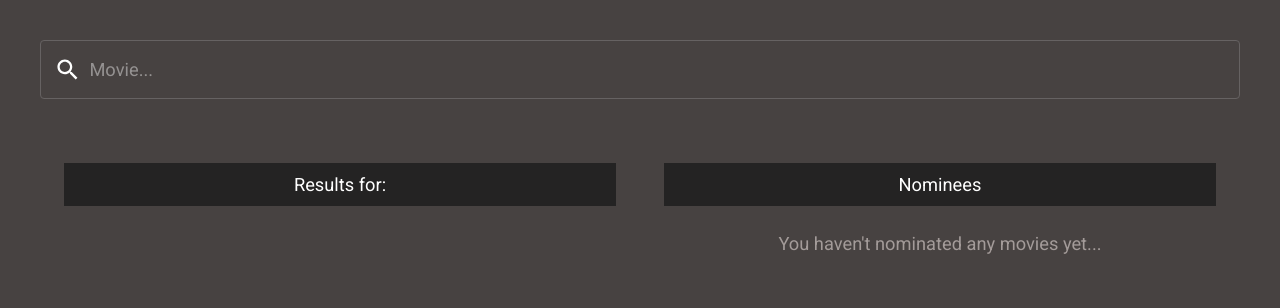
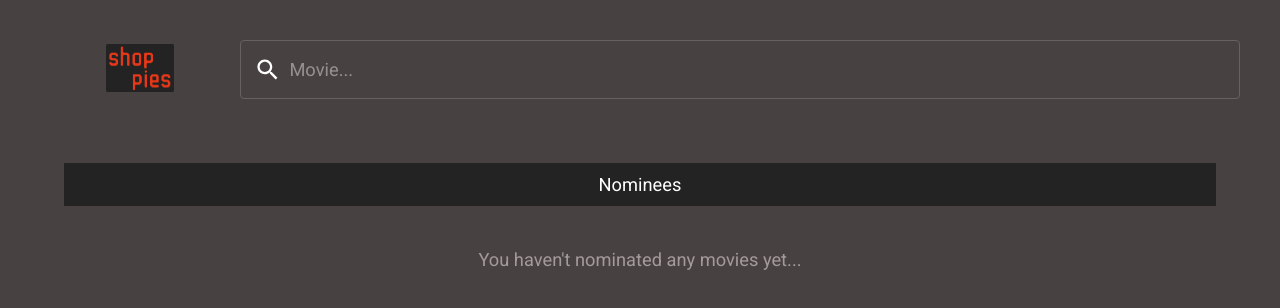
Before and after one commit to ruslan-akhm/shoppies, a React (Create React App) app: page / in a window 1280 px wide. Shown: the top 308 px of the page. Built offline with nearby package versions, Linux system fonts and the light colour scheme.

Commit message:
Major layout update

```diff
--- a/src/components/desktop/ModalBox.js
+++ b/src/components/ModalBox.js
@@ -1,5 +1,5 @@
 import React, { useContext } from "react";
-import { UserContext } from "../../context/UserContext";
+import { UserContext } from "../context/UserContext";
 
 import {
   makeStyles,
@@ -11,26 +11,35 @@ import {
   Button,
   IconButton,
   Slide,
+  Hidden,
 } from "@material-ui/core";
 import CloseIcon from "@material-ui/icons/Close";
 
 const useStyles = makeStyles(theme => ({
   actions: {
     display: "flex",
-    justifyContent: "center",
+    justifyContent: "space-evenly",
+    paddingBottom: theme.spacing(4),
   },
-  closeButton: {
-    position: "absolute",
-    top: theme.spacing(1),
-    right: theme.spacing(1),
-  },
+
   content: {
     marginTop: theme.spacing(4),
     marginBottom: theme.spacing(5),
   },
   dialog: {
-    padding: theme.spacing(1),
-    position: "relative",
+    padding: "0 !important",
+    "& .MuiDialog-paper": {
+      margin: "0",
+    },
+    "& .MuiDialog-scrollPaper": {
+      alignItems: "flex-end",
+
+      padding: "0",
+    },
+    "& .MuiDialog-paperWidthSm": {
+      maxWidth: "100%",
+      width: "100%",
+    },
   },
 }));
 
@@ -40,7 +49,10 @@ const Transition = React.forwardRef(function Transition(props, ref) {
 
 function ModalBox(props) {
   const classes = useStyles();
-  const { maxReachedModal, setMaxReachedModal } = useContext(UserContext);
+  const { maxReachedModal, setMaxReachedModal, setInView } = useContext(
+    UserContext
+  );
+
   return (
     <Dialog
       onClose={() => setMaxReachedModal(false)}
@@ -49,15 +61,8 @@ function ModalBox(props) {
       className={classes.dialog}
       TransitionComponent={Transition}
     >
-      <DialogTitle id="dialog-title">
+      <DialogTitle id="dialog-title" className={classes.title}>
         Maximum nominees
-        <IconButton
-          aria-label="close"
-          className={classes.closeButton}
-          onClick={() => setMaxReachedModal(false)}
-        >
-          <CloseIcon />
-        </IconButton>
       </DialogTitle>
       <DialogContent className={classes.content}>
         <Typography>
@@ -65,6 +70,18 @@ function ModalBox(props) {
         </Typography>
       </DialogContent>
       <DialogActions className={classes.actions}>
+        <Hidden mdUp>
+          <Button
+            onClick={() => {
+              setMaxReachedModal(false);
+              setInView("NominatedBox");
+            }}
+            variant="contained"
+            color="primary"
+          >
+            See Nominees
+          </Button>
+        </Hidden>
         <Button
           onClick={() => setMaxReachedModal(false)}
           variant="outlined"
@@ -72,7 +89,6 @@ function ModalBox(props) {
         >
           Got it!
         </Button>
-        <IconButton></IconButton>
       </DialogActions>
     </Dialog>
   );
--- a/src/components/MovieCard.js
+++ b/src/components/MovieCard.js
@@ -1,4 +1,4 @@
-import { useContext } from "react";
+import { useContext, useState } from "react";
 import {
   MovieStateContext,
   MovieDispatchContext,
@@ -15,68 +15,89 @@ import {
   Link,
   Fade,
   Grow,
+  useTheme,
+  useMediaQuery,
 } from "@material-ui/core";
 import OpenInNewIcon from "@material-ui/icons/OpenInNew";
 import DoneOutlineOutlinedIcon from "@material-ui/icons/DoneOutlineOutlined";
 
 const useStyles = makeStyles(theme => ({
-  bottomMessage: {
-    width: "100%",
+  cardTitle: {
+    position: "absolute",
+    maxWidth: "85%",
+    paddingLeft: "5px",
+    paddingRight: "5px",
+    height: "auto",
+    color: "#fff",
+    backgroundColor: theme.palette.solidGray.main,
+    zIndex: "1",
+    fontWeight: "600",
+    borderRadius: "4px",
     textAlign: "center",
-    paddingTop: theme.spacing(1),
-    color: theme.palette.green.main,
+    wordBreak: "break-word",
+    [theme.breakpoints.up("md")]: {
+      top: theme.spacing(1),
     },
-  cardInfo: {
-    padding: theme.spacing(2),
+    [theme.breakpoints.down("sm")]: {
+      top: theme.spacing(-2),
+      maxWidth: "85%",
+      width: "85%",
     },
-  cardTitle: {
-    height: "fit-content",
-    color: "#fff",
-  },
-  link: {
-    width: "fit-content",
-    display: "flex",
-    justifyContent: "center",
-    alignItems: "center",
-    fontSize: "18px",
-    fontWeight: "600",
-    marginTop: theme.spacing(1),
-    marginBottom: theme.spacing(2),
   },
   movieCard: {
-    marginBottom: theme.spacing(3),
-    border: `1px solid ${theme.palette.solidGray.main}`,
+    position: "relative",
+    marginBottom: theme.spacing(5),
+    marginTop: theme.spacing(2),
+    paddingLeft: theme.spacing(0.5),
+    paddingRight: theme.spacing(0.5),
+    [theme.breakpoints.down("sm")]: {
+      minHeight: "250px",
+      height: "45vh",
+    },
     [theme.breakpoints.down("xs")]: {
-      flexDirection: "column !important",
+      height: "30vh",
     },
   },
   button: {
-    marginTop: "auto",
-    [theme.breakpoints.down("xs")]: {
-      marginTop: theme.spacing(3),
+    position: "absolute",
+    [theme.breakpoints.up("md")]: {
+      bottom: theme.spacing(1),
+    },
+
+    [theme.breakpoints.down("sm")]: {
+      bottom: theme.spacing(-1),
+      width: "80%",
     },
   },
   poster: {
-    width: "100%",
+    width: "auto",
+    maxWidth: "95%",
     height: "100%",
-    maxHeight: "300px",
-    minHeight: "200px",
     objectFit: "cover",
+    [theme.breakpoints.up("md")]: {
+      height: "40vh",
+    },
     [theme.breakpoints.down("sm")]: {
-      maxHeight: "320px",
-      height: "320px",
-      objectPosition: "top",
+      objectPosition: "top center",
     },
+  },
+  posterFilter: {
+    filter: "saturate(0.7) opacity(0.85) brightness(95%)",
   },
 }));
 
 function MovieCard(props) {
   const classes = useStyles();
+  const theme = useTheme();
+  const matches = useMediaQuery(theme.breakpoints.up("md"));
   const { setMaxReachedModal } = useContext(UserContext);
   const dispatch = useContext(MovieDispatchContext);
   const { nominated } = useContext(MovieStateContext);
+  const [hoverPoster, setHoverPoster] = useState(false);
 
   const { movie, index, caller } = props;
+
+  //console.log(matches);
 
   const nominate = e => {
     if (nominated.length === 5) {
@@ -93,51 +114,39 @@ function MovieCard(props) {
     <Fade in={index >= 0} key={movie.imdbID}>
       <Grid
         item
+        xl={caller === "MoviesBox" ? 3 : 2}
+        lg={caller === "MoviesBox" ? 3 : 2}
+        md={caller === "MoviesBox" ? 3 : 2}
+        sm={4}
+        xs={4}
         container
+        direction="column"
         className={classes.movieCard}
-        direction="row"
-        lg={12}
-        md={12}
+        justify="center"
+        alignItems="center"
       >
-        <Grid item lg={3} md={3} sm={4}>
+        <Grid item className={classes.cardTitle}>
+          <Typography variant="subtitle2">
+            {movie.Title}, {movie.Year}
+          </Typography>
+        </Grid>
         <img
-            className={classes.poster}
+          className={classes.poster + " " + classes.posterFilter}
           src={movie.Poster === "N/A" ? defaultPoster : movie.Poster}
           alt={movie.Title + " poster"}
         />
-        </Grid>
-        <Grid
-          item
-          container
-          direction="column"
-          lg={9}
-          md={9}
-          sm={8}
-          className={classes.cardInfo}
-        >
-          <Typography className={classes.cardTitle} variant="h5">
-            {movie.Title} ({movie.Year})
-          </Typography>
+
         {caller === "MoviesBox" ? (
-            <Link
-              href={"https://www.imdb.com/title/" + movie.imdbID}
-              target="_blank"
-              rel="noopener"
-              className={classes.link}
-            >
-              imdb <OpenInNewIcon fontSize="inherit" />
-            </Link>
-          ) : null}
-          {caller === "MoviesBox" ? (
+          !movie.nominated && (
             <Button
               variant="contained"
               color="primary"
               onClick={e => nominate(movie)}
-              disabled={movie.nominated ? true : false}
               className={classes.button}
             >
               Nominate
             </Button>
+          )
         ) : (
           <Button
             variant="contained"
@@ -149,15 +158,6 @@ function MovieCard(props) {
           </Button>
         )}
       </Grid>
-        {caller === "MoviesBox" && movie.nominated ? (
-          <Grow in={caller === "MoviesBox" && movie.nominated}>
-            <Typography className={classes.bottomMessage}>
-              You have nominated this movie{" "}
-              <DoneOutlineOutlinedIcon fontSize="inherit" />
-            </Typography>
-          </Grow>
-        ) : null}
-      </Grid>
     </Fade>
   );
 }
--- a/src/components/SearchBar.js
+++ b/src/components/SearchBar.js
@@ -1,13 +1,16 @@
-import { useContext } from "react";
+import { useContext, useState } from "react";
 import {
   MovieStateContext,
   MovieDispatchContext,
 } from "../context/MovieContext";
 import { getData } from "../actions/Movies";
 import { LOAD_DATA } from "../actions/Types";
+import { UserContext } from "../context/UserContext";
 
-import { makeStyles, Box, TextField, InputAdornment } from "@material-ui/core";
+import { makeStyles, Grid, TextField, InputAdornment } from "@material-ui/core";
 import SearchIcon from "@material-ui/icons/Search";
+
+import logo from "../img/logo.png";
 
 const useStyles = makeStyles(theme => ({
   icon: {
@@ -22,9 +25,27 @@ const useStyles = makeStyles(theme => ({
     "& .MuiOutlinedInput-root .MuiOutlinedInput-notchedOutline": {
       borderColor: theme.palette.gray.main,
     },
+    [theme.breakpoints.down("sm")]: {
+      marginTop: theme.spacing(0.5),
+      borderRadius: "0",
+      height: theme.spacing(6),
+      "&:hover .MuiOutlinedInput-root .MuiOutlinedInput-notchedOutline, .MuiOutlinedInput-root .MuiOutlinedInput-notchedOutline, .MuiOutlinedInput-root.Mui-focused .MuiOutlinedInput-notchedOutline": {
+        borderColor: theme.palette.solidGray.main,
+      },
+    },
+  },
+  logo: {
+    width: "auto",
+    margin: "auto",
+    height: theme.spacing(6),
+    marginTop: theme.spacing(0.5),
+    [theme.breakpoints.down("sm")]: {
+      marginTop: theme.spacing(1),
+    },
   },
   searchBox: {
-    marginBottom: "5vh",
+    boxSizing: "border-box",
+    width: "100%",
   },
 }));
 
@@ -32,26 +53,63 @@ function SearchBar() {
   const classes = useStyles();
   const dispatch = useContext(MovieDispatchContext);
   const { loading } = useContext(MovieStateContext);
+  const { inputFocused, setInputFocused, setShowMovies } = useContext(
+    UserContext
+  );
 
   const search = e => {
     e.preventDefault();
+    //show movies box if user typed at least 1 symbol
+    setShowMovies(() => {
+      return e.target.value.length > 0 ? true : false;
+    });
     //show loading if user is still typing
     if (!loading) {
       dispatch({ type: LOAD_DATA });
     }
-    //setting up timer to prevent unnecessary lookups while user is still typing
+
+    //setting up timer to prevent too many unnecessary lookups while user is still typing
     clearTimeout(window.inputTimer);
     window.inputTimer = setTimeout(() => {
       return getData(dispatch, { searchQuery: e.target.value });
-    }, 350);
+    }, 220);
+  };
+
+  const focus = e => {
+    setInputFocused(true);
+    setShowMovies(() => {
+      return e.target.value.length > 0 ? true : false;
+    });
   };
 
   return (
-    <Box className={classes.searchBox}>
+    <Grid
+      container
+      className={classes.searchBox}
+      direction="row"
+      justify="center"
+    >
+      <Grid
+        item
+        container
+        md={2}
+        sm={3}
+        xs={3}
+        justify="center"
+        alignItems="center"
+      >
+        <img src={logo} alt="logo" className={classes.logo} />
+      </Grid>
+      <Grid item md={10} sm={9} xs={9}>
         <TextField
           placeholder="Movie..."
           variant="outlined"
           onChange={e => search(e)}
+          onFocus={e => focus(e)}
+          onBlur={() => {
+            setInputFocused(false);
+            //setShowMovies(false);
+          }}
           className={classes.inputField}
           InputProps={{
             startAdornment: (
@@ -62,7 +120,8 @@ function SearchBar() {
             className: classes.inputField,
           }}
         />
-    </Box>
+      </Grid>
+    </Grid>
   );
 }
 
--- a/src/components/desktop/MoviesBox.js
+++ b/src/components/desktop/MoviesBox.js
@@ -1,11 +1,11 @@
-import { useEffect, useContext } from "react";
+import { useEffect, useContext, useRef } from "react";
 import {
   MovieStateContext,
   MovieDispatchContext,
 } from "../../context/MovieContext";
 import { UserContext } from "../../context/UserContext";
 import { loadNextPage } from "../../actions/Movies";
-import ModalBox from "./ModalBox";
+import ModalBox from "../ModalBox";
 
 import {
   makeStyles,
@@ -49,16 +49,19 @@ const useStyles = makeStyles(theme => ({
     marginTop: theme.spacing(2),
   },
   moviesBox: {
-    padding: theme.spacing(3),
-    [theme.breakpoints.down("sm")]: {
-      padding: theme.spacing(1),
-    },
+    //border: "1px solid red",
+    marginTop: theme.spacing(2),
+    //maxWidth: "100%",
+    paddingBottom: theme.spacing(3),
+    //[theme.breakpoints.down("sm")]: {
+    //  padding: theme.spacing(1),
+    //},
   },
 }));
 
 function MoviesBox(props) {
   const classes = useStyles();
-  const { setMaxReachedModal } = useContext(UserContext);
+  const { setMaxReachedModal, showMovies } = useContext(UserContext);
   const dispatch = useContext(MovieDispatchContext);
   const {
     loading,
@@ -69,9 +72,11 @@ function MoviesBox(props) {
     moviesShown,
     nominated,
   } = useContext(MovieStateContext);
+  const initRender = useRef(true);
 
   useEffect(() => {
-    nominated.length === 5 && setMaxReachedModal(true);
+    !initRender.current && nominated.length === 5 && setMaxReachedModal(true);
+    initRender.current = false;
   }, [nominated]);
 
   const loadMore = () => {
@@ -84,13 +89,11 @@ function MoviesBox(props) {
   return (
     <Grid
       container
-      direction="column"
+      direction="row"
       alignItems="center"
+      justify="flex-start"
       className={classes.moviesBox}
     >
-      <Typography className={classes.boxTitle}>
-        Results for: {searchQuery}
-      </Typography>
       {searchResult &&
         searchResult.map((movie, index) => {
           return (
--- a/src/components/desktop/NominatedBox.js
+++ b/src/components/desktop/NominatedBox.js
@@ -1,15 +1,16 @@
-import { useContext } from "react";
+import { useContext, useEffect } from "react";
 import { MovieStateContext } from "../../context/MovieContext";
 
 import { makeStyles, Grid, Typography } from "@material-ui/core";
 import MovieCard from "../MovieCard";
+import { UserContext } from "../../context/UserContext";
 
 const useStyles = makeStyles(theme => ({
   boxTitle: {
     width: "100%",
     paddingTop: theme.spacing(1),
     paddingBottom: theme.spacing(1),
-    marginBottom: theme.spacing(1),
+    marginBottom: theme.spacing(3),
     textAlign: "center",
     backgroundColor: theme.palette.solidGray.main,
     color: "#fff",
@@ -22,6 +23,7 @@ const useStyles = makeStyles(theme => ({
   },
   nominatedBox: {
     padding: theme.spacing(3),
+    marginTop: theme.spacing(5),
     [theme.breakpoints.down("sm")]: {
       padding: theme.spacing(1),
     },
@@ -31,6 +33,12 @@ const useStyles = makeStyles(theme => ({
 function NominatedBox(props) {
   const classes = useStyles();
   const { nominated } = useContext(MovieStateContext);
+  const { setBadgeShown } = useContext(UserContext);
+
+  useEffect(() => {
+    setBadgeShown(false);
+  });
+
   return (
     <Grid
       container
@@ -41,7 +49,8 @@ function NominatedBox(props) {
     >
       <Typography className={classes.boxTitle}>Nominees</Typography>
       {nominated.length > 0 ? (
-        nominated.map((movie, index) => {
+        <Grid item container direction="row" justify="center" lg={12}>
+          {nominated.map((movie, index) => {
             return (
               <MovieCard
                 movie={movie}
@@ -50,7 +59,8 @@ function NominatedBox(props) {
                 caller="NominatedBox"
               />
             );
-        })
+          })}
+        </Grid>
       ) : (
         <Typography className={classes.message}>
           You haven't nominated any movies yet...
--- a/src/components/mobile/BottomBar.js
+++ b/src/components/mobile/BottomBar.js
@@ -19,6 +19,7 @@ const useStyles = makeStyles(theme => ({
     width: "100%",
     height: "fit-content",
     backgroundColor: theme.palette.solidGray.main,
+    zIndex: "10",
   },
   icon: {
     fill: theme.palette.lightGray.main,
@@ -30,8 +31,10 @@ const useStyles = makeStyles(theme => ({
 
 function BottomBar(props) {
   const classes = useStyles();
-  const [badgeShown, setBadgeShown] = useState(false);
-  const { inView, setInView } = useContext(UserContext);
+
+  const { inView, setInView, badgeShown, setBadgeShown } = useContext(
+    UserContext
+  );
   const { nominated } = useContext(MovieStateContext);
   const nominatedRef = useRef(nominated.length);
 
@@ -77,7 +80,6 @@ function BottomBar(props) {
         style={{ minWidth: "50%", maxWidth: "50%", width: "50%" }}
         onClick={() => {
           setInView("NominatedBox");
-          setBadgeShown(false);
         }}
       />
     </BottomNavigation>
--- a/src/components/mobile/MobileBox.js
+++ b/src/components/mobile/MobileBox.js
@@ -3,25 +3,39 @@ import SearchBar from "../SearchBar";
 import MoviesBox from "../desktop/MoviesBox";
 import NominatedBox from "../desktop/NominatedBox";
 import { UserContext } from "../../context/UserContext";
+import logo from "../../img/logo.png";
 
-import { Box } from "@material-ui/core";
+import { makeStyles, Grid } from "@material-ui/core";
+
+const useStyles = makeStyles(theme => ({
+  logo: {
+    width: "auto",
+    margin: "auto",
+    height: theme.spacing(6),
+
+    marginTop: theme.spacing(1),
+  },
+}));
 
 function MobileBox(props) {
-  const { inView } = useContext(UserContext);
+  const classes = useStyles();
+  const { inView, inputFocused } = useContext(UserContext);
 
   return (
-    <Box>
+    <Grid container direction="column" style={{ boxSizing: "border-box" }}>
       {inView === "MoviesBox" ? (
         <>
-          <SearchBar />
+          <Grid item container direction="row">
+            <SearchBar />
+          </Grid>
           <MoviesBox />
         </>
       ) : (
-        <>
+        <Grid item>
           <NominatedBox />
-        </>
+        </Grid>
       )}
-    </Box>
+    </Grid>
   );
 }
 
--- a/src/context/UserContext.js
+++ b/src/context/UserContext.js
@@ -5,6 +5,9 @@ export const UserContext = createContext();
 const UserProvider = ({ children }) => {
   const [maxReachedModal, setMaxReachedModal] = useState(false); //turns true when user adds 5th nominee
   const [inView, setInView] = useState("MoviesBox"); //screen that is currently in view on mobile layout
+  const [inputFocused, setInputFocused] = useState(false);
+  const [showMovies, setShowMovies] = useState(false);
+  const [badgeShown, setBadgeShown] = useState(false);
 
   return (
     <UserContext.Provider
@@ -13,6 +16,12 @@ const UserProvider = ({ children }) => {
         setMaxReachedModal,
         inView,
         setInView,
+        inputFocused,
+        setInputFocused,
+        showMovies,
+        setShowMovies,
+        badgeShown,
+        setBadgeShown,
       }}
     >
       {children}
--- a/src/index.css
+++ b/src/index.css
@@ -5,7 +5,8 @@ body {
     sans-serif;
   -webkit-font-smoothing: antialiased;
   -moz-osx-font-smoothing: grayscale;
-  overflow-y: scroll; /* Show vertical scrollbar */
+  /*overflow-y: scroll; /* Show vertical scrollbar */
+  overflow-x: none;
 }
 
 code {
--- a/src/pages/Landing.js
+++ b/src/pages/Landing.js
@@ -4,7 +4,16 @@ import NominatedBox from "../components/desktop/NominatedBox";
 import BottomBar from "../components/mobile/BottomBar";
 import MobileBox from "../components/mobile/MobileBox";
 
-import { makeStyles, Grid, Hidden } from "@material-ui/core";
+import {
+  makeStyles,
+  Grid,
+  Hidden,
+  ClickAwayListener,
+  Typography,
+} from "@material-ui/core";
+import { useContext, useEffect } from "react";
+import { UserContext } from "../context/UserContext";
+import { MovieStateContext } from "../context/MovieContext";
 
 const useStyles = makeStyles(theme => ({
   root: {
@@ -16,26 +25,76 @@ const useStyles = makeStyles(theme => ({
     paddingBottom: "10vh",
     backgroundColor: theme.palette.background.main,
     [theme.breakpoints.down("sm")]: {
-      paddingBottom: "15vh",
+      padding: "0vh",
+      paddingBottom: "10vh",
     },
+  },
+  moviesBoxContainer: {
+    position: "absolute",
+    top: theme.spacing(8),
+    right: "0",
+    zIndex: "2",
+    backgroundColor: theme.palette.gray.main,
+    height: "60vh",
+    overflowY: "auto",
+    width: "100%",
+    "&::-webkit-scrollbar": {
+      width: "0.4em",
+    },
+    "&::-webkit-scrollbar-track": {
+      boxShadow: "inset 0 0 6px rgba(0,0,0,0.00)",
+      webkitBoxShadow: "inset 0 0 6px rgba(0,0,0,0.00)",
+    },
+    "&::-webkit-scrollbar-thumb": {
+      backgroundColor: "rgba(0,0,0,.1)",
+      outline: "1px solid slategrey",
+    },
+  },
+  resultsFor: {
+    textAlign: "center",
+    padding: theme.spacing(1),
+    color: theme.palette.solidGray.main,
+  },
+  wrapper: {
+    position: "relative",
   },
 }));
 
 function Landing(props) {
   const classes = useStyles();
+  const { showMovies, setShowMovies } = useContext(UserContext);
+  const { searchQuery } = useContext(MovieStateContext);
+
+  const handleClickAway = () => {
+    setShowMovies(false);
+  };
+
   return (
     <Grid container direction="column" className={classes.landing}>
       <Hidden smDown>
-        <Grid item>
-          <SearchBar />
-        </Grid>
-        <Grid item container direction="row" justify="center">
-          <Grid item lg={6} md={6}>
-            <MoviesBox />
+        <ClickAwayListener onClickAway={handleClickAway}>
+          <Grid item container className={classes.wrapper}>
+            <SearchBar />
+
+            {showMovies ? (
+              <Grid
+                id="movies-box"
+                item
+                lg={10}
+                md={10}
+                className={classes.moviesBoxContainer}
+              >
+                <Typography variant="body1" className={classes.resultsFor}>
+                  Results for: "{searchQuery}"
+                </Typography>
+                <MoviesBox />
+              </Grid>
+            ) : null}
           </Grid>
-          <Grid item lg={6} md={6}>
-            <NominatedBox />
-          </Grid>
+        </ClickAwayListener>
+
+        <Grid item xl={12} lg={12} md={12}>
+          <NominatedBox />
         </Grid>
       </Hidden>
       <Hidden mdUp>
--- a/src/reducers/MovieReducer.js
+++ b/src/reducers/MovieReducer.js
@@ -15,9 +15,7 @@ export const initialState = {
   searchResult: [],
   moviesShown: 0,
   totalResults: 0,
-  nominated: localStorage.getItem("nominatedMovies")
-    ? JSON.parse(localStorage.getItem("nominatedMovies"))
-    : [],
+  nominated: JSON.parse(localStorage.getItem("nominatedMovies")) || [],
 };
 
 export const MovieReducer = (state = initialState, action) => {
```
Also changed, not shown: src/img/logo.png (added). Lines whose indentation alone changed are shown as unchanged.
